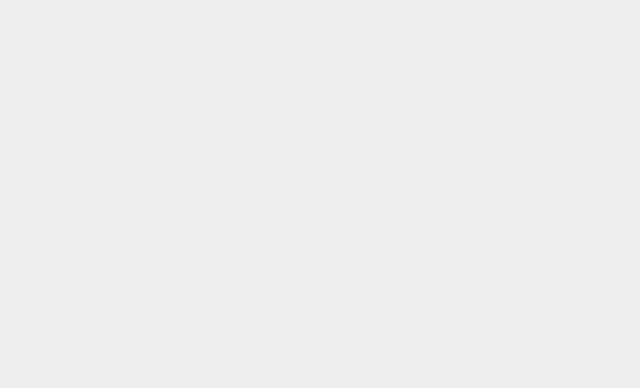
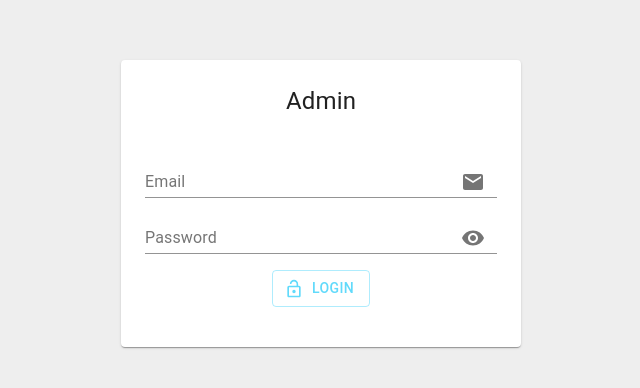
Before and after one commit to TapiwaMahachi/frontend-admin, a React (Create React App) app: page /auth/login in a window 1280 px wide. Shown: the part 188-576 px from the top of the page, without its empty margins (319-959 px from the left). Built offline with nearby package versions, Linux system fonts and the light colour scheme.

Commit message:
:rocket: login page

```diff
--- a/src/AppView.tsx
+++ b/src/AppView.tsx
@@ -10,7 +10,7 @@ function AppView(): React.ReactElement {
     <Switch>
       <Route path="/admin" component={Admin} />
       <Route path="/auth" component={Auth} />
-      <Redirect from="/" to="/admin/dashboard" />
+      <Redirect from="/" to="/auth/login" />
     </Switch>
   );
 }
--- /dev/null
+++ b/src/assets/tss/layouts/authStyles.tsx
@@ -0,0 +1,12 @@
+import { makeStyles } from '@material-ui/core';
+
+const authStyles = makeStyles((theme) => ({
+  container: {
+    display: 'block',
+    width: '100%',
+    height: '100vh',
+    padding: theme.spacing(1),
+  },
+}));
+
+export default authStyles;
--- /dev/null
+++ b/src/assets/tss/views/loginPageStyle.tsx
@@ -0,0 +1,31 @@
+import { makeStyles } from '@material-ui/core';
+
+const loginPageStyle = makeStyles((theme) => ({
+  card: {
+    display: 'flex',
+    flexDirection: 'column',
+    justifyContent: 'center',
+    width: '400px',
+    margin: 'auto',
+    marginTop: theme.spacing(30),
+    padding: theme.spacing(1),
+  },
+  header: {
+    display: 'flex',
+    alignItems: 'center',
+    justifyContent: 'space-around',
+  },
+  form: {
+    display: 'flex',
+    flexDirection: 'column',
+  },
+  inputControl: {
+    marginBottom: theme.spacing(1),
+  },
+  btnContainer: {
+    margin: 'auto',
+    marginTop: theme.spacing(1),
+  },
+}));
+
+export default loginPageStyle;
--- a/src/layouts/Auth.tsx
+++ b/src/layouts/Auth.tsx
@@ -1,8 +1,25 @@
 import React from 'react';
+import { Switch, Route } from 'react-router-dom';
+
+import routes from '../routes';
+import authStyles from '../assets/tss/layouts/authStyles';
 
 function Auth(): React.ReactElement {
+  const classes = authStyles();
+
   return (
-    <div />
+    <div className={classes.container}>
+      <Switch>
+        {routes.filter((props) => props.layout === '/auth')
+          .map((prop) => (
+            <Route
+              path={prop.layout + prop.path}
+              component={prop.component}
+              key={prop.path}
+            />
+          ))}
+      </Switch>
+    </div>
   );
 }
 
--- a/src/views/Pages/LoginPage.tsx
+++ b/src/views/Pages/LoginPage.tsx
@@ -1,10 +1,77 @@
 import React from 'react';
+import
+{
+  FormControl,
+  InputLabel,
+  Input,
+  InputAdornment,
+  IconButton,
+  Button,
+  Card,
+  CardContent,
+  CardActions,
+} from '@material-ui/core';
+import
+{
+  Email,
+  Visibility,
+  LockOpen,
+} from '@material-ui/icons';
 
-function LoginPage():React.ReactElement {
+import loginPageStyle from '../../assets/tss/views/loginPageStyle';
+
+function LoginPage(): React.ReactElement {
+  const classes = loginPageStyle();
   return (
-    <div>
-      LoginPage
-    </div>
+    <Card className={classes.card}>
+      <div className={classes.header}>
+        <h1>Admin</h1>
+      </div>
+      <CardContent>
+        <form className={classes.form}>
+          <FormControl className={classes.inputControl}>
+            <InputLabel>Email</InputLabel>
+            <Input
+              type="email"
+              endAdornment={(
+                <InputAdornment
+                  position="end"
+                >
+                  <IconButton>
+                    <Email />
+                  </IconButton>
+                </InputAdornment>
+        )}
+            />
+          </FormControl>
+          <FormControl>
+            <InputLabel>Password</InputLabel>
+            <Input
+              type="password"
+              endAdornment={(
+                <InputAdornment
+                  position="end"
+                >
+                  <IconButton>
+                    <Visibility />
+                  </IconButton>
+                </InputAdornment>
+        )}
+            />
+          </FormControl>
+          <CardActions className={classes.btnContainer}>
+            <Button
+              color="primary"
+              variant="outlined"
+              type="submit"
+              startIcon={<LockOpen />}
+            >
+              Login
+            </Button>
+          </CardActions>
+        </form>
+      </CardContent>
+    </Card>
   );
 }
 
```
